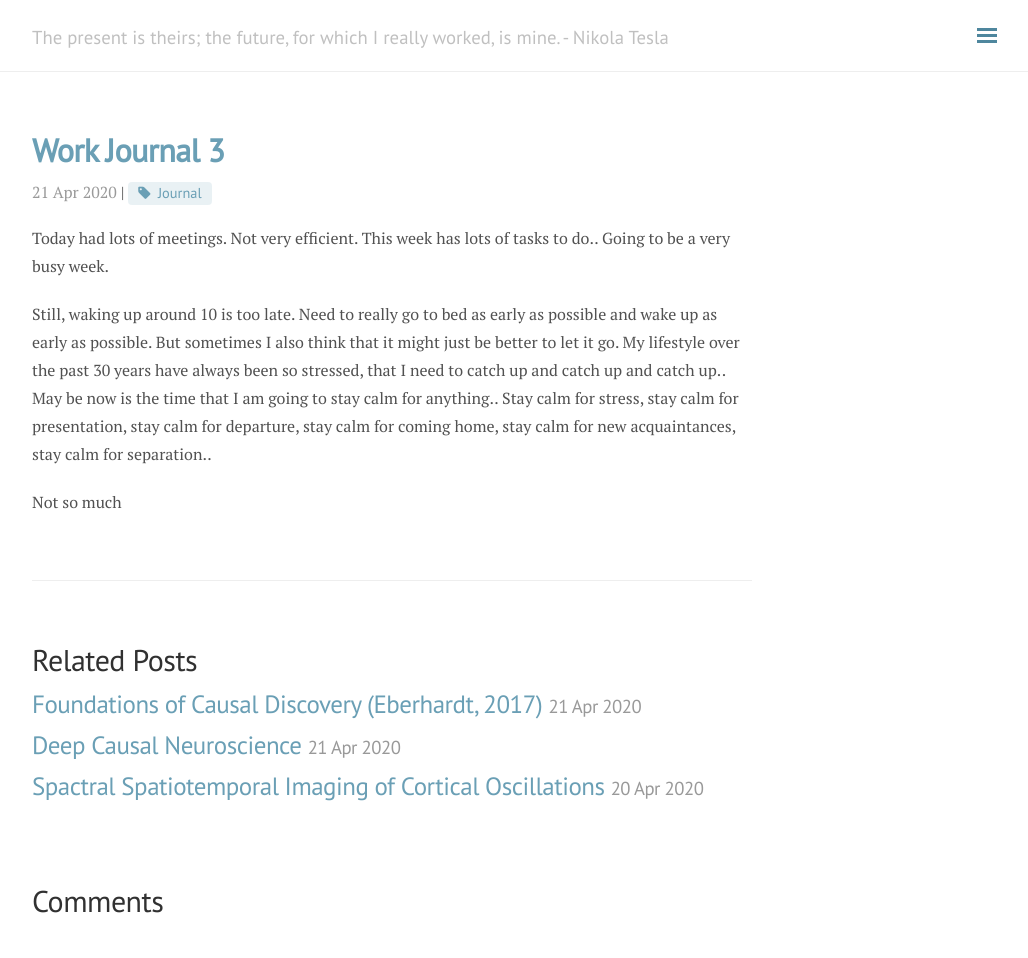
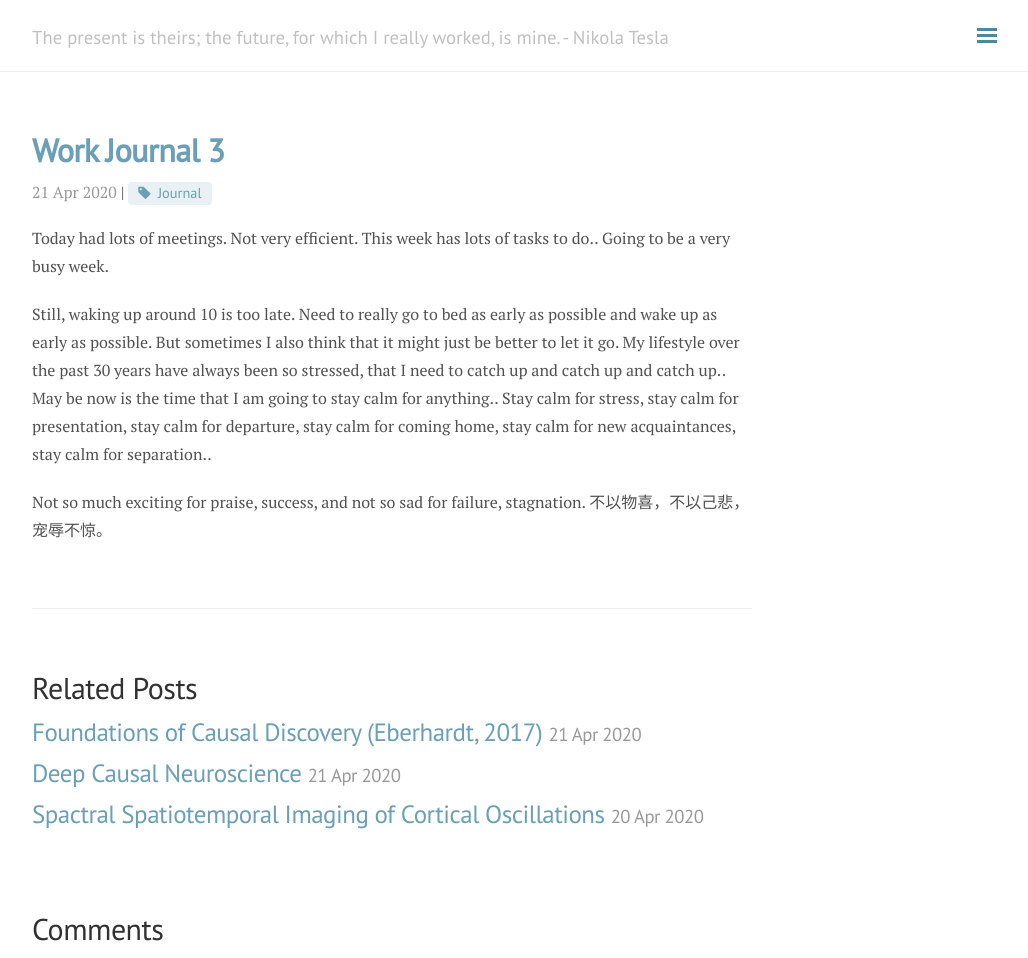
Before and after one commit to andylikescodes/andylikescodes.github.io, a Jekyll site: the page built from _posts/2020-04-21-Work-Journal-3.md, in a window 1280 px wide and 958 px high. Shown: the whole window, without its empty margins (248-1276 px from the left). Built offline with Jekyll 4.4.1, drawn with Linux system fonts in a browser that asks for light colours; nearby versions of some CDN libraries; comment, search, counter and statistics services are not loaded.

Commit message:
_posts/2020-04-21-Work-Journal-3.md updated from https://stackedit.io/

```diff
--- a/_posts/2020-04-21-Work-Journal-3.md
+++ b/_posts/2020-04-21-Work-Journal-3.md
@@ -9,9 +9,9 @@ Today had lots of meetings. Not very efficient. This week has lots of tasks to d
 
 Still, waking up around 10 is too late. Need to really go to bed as early as possible and wake up as early as possible. But sometimes I also think that it might just be better to let it go. My lifestyle over the past 30 years have always been so stressed, that I need to catch up and catch up and catch up.. May be now is the time that I am going to stay calm for anything.. Stay calm for stress, stay calm for presentation, stay calm for departure, stay calm for coming home, stay calm for new acquaintances, stay calm for separation..
 
-Not so much
+Not so much exciting for praise, success, and not so sad for failure, stagnation. 不以物喜，不以己悲，宠辱不惊。
 
 
 <!--stackedit_data:
-eyJoaXN0b3J5IjpbLTEyNTA1NjE3NDZdfQ==
+eyJoaXN0b3J5IjpbLTU4ODE2Mjg1NF19
 -->
```
